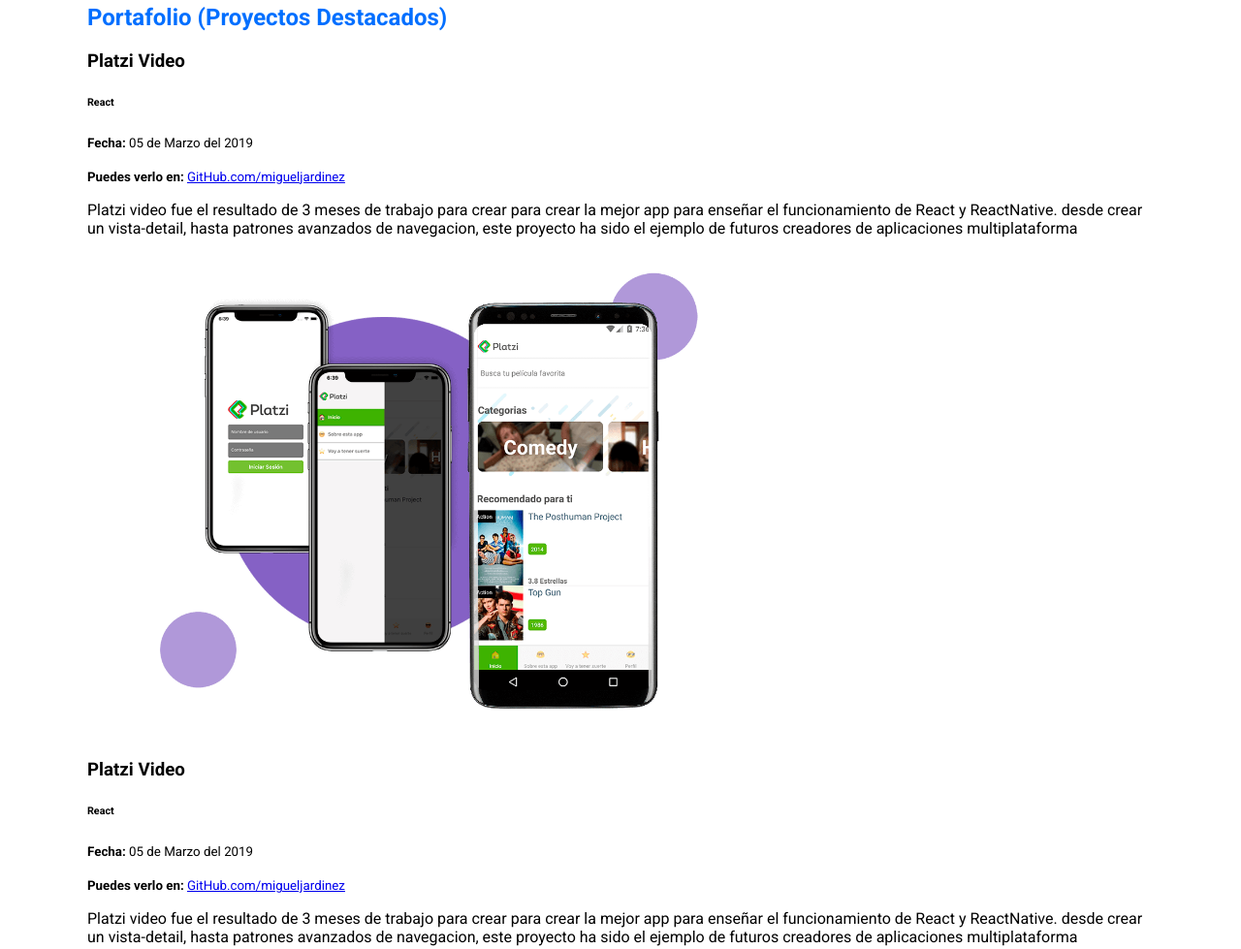
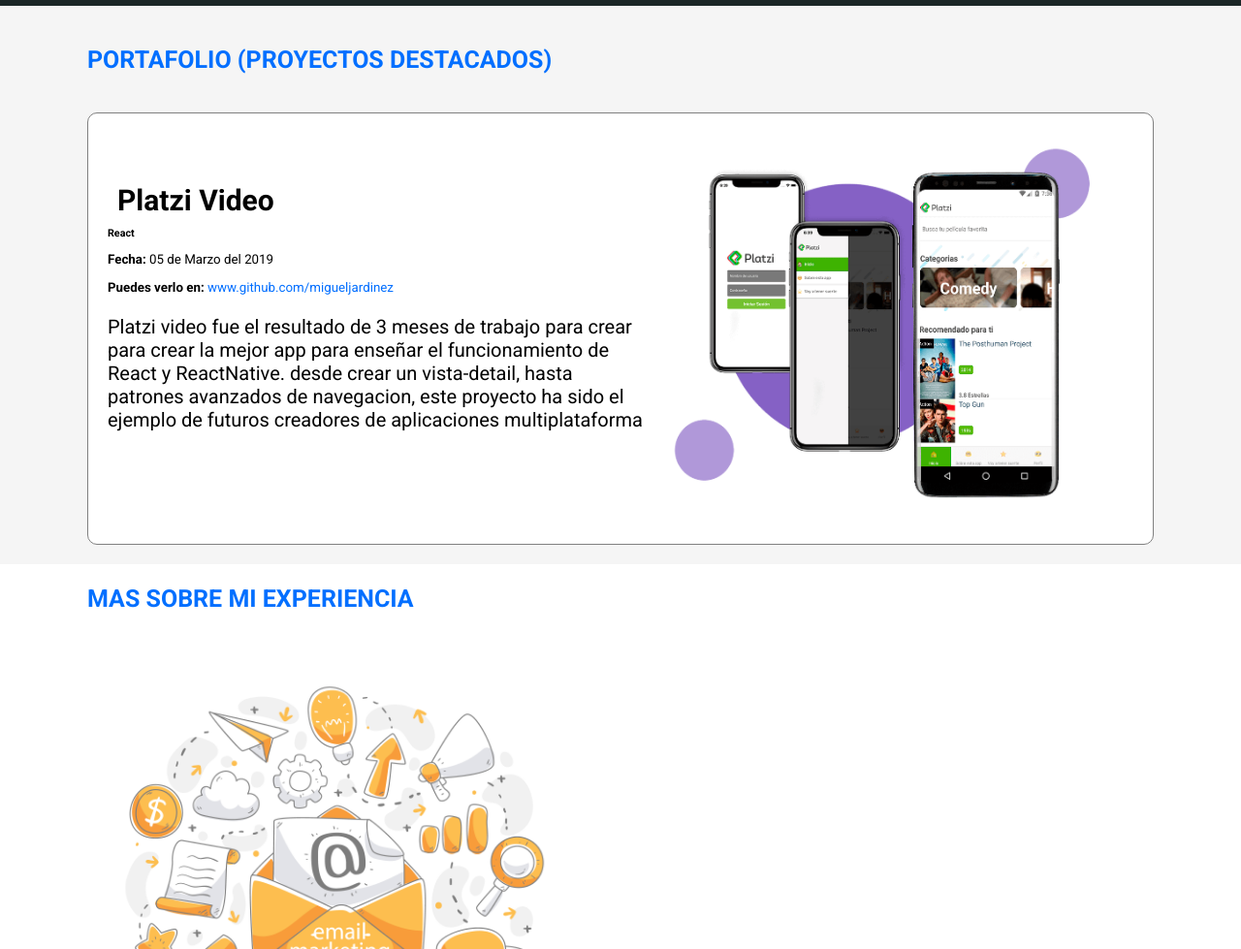
Before and after one commit to MiguelJardinez/portfolio, a plain HTML site: page index.html in a window 1280 px wide. Shown: the part 416-1395 px from the top of the page at 97% size. Drawn offline with Linux system fonts and the light colour scheme.

Commit message:
Se hacen pequeñas modificaciones al index.html y se agregaron las clases y estilos al apartado de proyectos

```diff
--- a/css/index.css
+++ b/css/index.css
@@ -24,13 +24,20 @@
 }
 
 h2{
-    text-transform: capitalize;
-    color: #026fff
+    text-transform: uppercase;
+    color: #026fff;
+    font-weight: bold;
+    font-size: 25px;
+    margin-bottom: 40px;
 }
 
 ol, li{
     list-style: none;
     margin: 0;;
+}
+
+figure{
+    margin: 0;
 }
 
 .header{
@@ -39,6 +46,7 @@
     display: flex;
     align-items: center;
     justify-content: space-between;
+    border-bottom: 1px solid rgba(0,0,0, .5);
 }
 
 .logo{
@@ -62,7 +70,7 @@
 }
 
 .hero{
-    height: 300px;
+    height: 320px;
     background-color: #1b2727;
     background-position: right;
     display: flex;
@@ -74,6 +82,49 @@
     object-fit: cover;
 }
 
+.portfolio{
+    background-color: #f5f5f5;
+    padding: 20px;
+}
+
+.project-url a{
+    text-decoration: none;
+    color: #026fff;
+}
+
+.project{
+    display: flex;
+    border: 1px solid gray;
+    border-radius: 10px;
+    padding: 20px;
+    background: white;
+    align-items: center;
+    justify-content: space-between;
+}
+
+.project-imageContainer{
+    width: 500px;
+}
+
+.project-course,
+.project-date,
+.project-url{
+    margin: 10px 0;
+}
+
+.project-description{
+    font-size: 20px;
+}
+
+.project-tittle{
+    font-size: 30px;
+    margin: 0 10px 0;
+}
+
+.project-details{
+    height: 300px;
+}
+
 .container{
     width: 1100px;
     margin: 0 auto;
--- a/index.html
+++ b/index.html
@@ -49,73 +49,27 @@
     <!-- /Hero -->
 
     <!-- Proyectos -->
-    <div class="container">
-        <h2>Portafolio (Proyectos Destacados)</h2>
-        <article>
-            <div>
-                <h3>Platzi Video</h3>
-                <h6>React</h6>
-                <p><small><strong>Fecha: </strong>05 de Marzo del 2019</small></p>
-                <p><small><strong>Puedes verlo en: </strong><a href="#">GitHub.com/migueljardinez</a></small></p>
-                <p>Platzi video fue el resultado de 3 meses de trabajo para crear
+    <section id="portfolio" class="portfolio">
+        <div class="container">
+            <h2>Portafolio (Proyectos Destacados)</h2>
+            <article class="project">
+                <div class="project-details">
+                    <h3 class="project-tittle">Platzi Video</h3>
+                    <h6 class="project-course">React</h6>
+                    <p class="project-date"><small><strong>Fecha: </strong>05 de Marzo del 2019</small></p>
+                    <p class="project-url"><small><strong>Puedes verlo en: </strong><a href="#">www.github.com/migueljardinez</a></small></p>
+                    <p class="project-description">Platzi video fue el resultado de 3 meses de trabajo para crear
                         para crear la mejor app para enseñar el funcionamiento
                         de React y ReactNative. desde crear un vista-detail, hasta patrones avanzados de navegacion,
                         este proyecto ha sido el ejemplo de futuros creadores de aplicaciones multiplataforma
-                </p>
-                <figure>
-                    <img src="./src/platzi-video.png" height="500" alt="Imagen de platzi video">
+                    </p>
+                </div>
+                <figure class="project-imageContainer">
+                    <img class="project-image" src="./src/platzi-video.png" height="400" width="500" alt="Imagen de platzi video">
                 </figure>
-            </div>
-        </article>
-        <article>
-            <div>
-                <h3>Platzi Video</h3>
-                <h6>React</h6>
-                <p><small><strong>Fecha: </strong>05 de Marzo del 2019</small></p>
-                <p><small><strong>Puedes verlo en: </strong><a href="#">GitHub.com/migueljardinez</a></small></p>
-                <p>Platzi video fue el resultado de 3 meses de trabajo para crear
-                        para crear la mejor app para enseñar el funcionamiento
-                        de React y ReactNative. desde crear un vista-detail, hasta patrones avanzados de navegacion,
-                        este proyecto ha sido el ejemplo de futuros creadores de aplicaciones multiplataforma
-                </p>
-                <figure>
-                    <img src="./src/platzi-video.png" height="500" alt="Imagen de platzi video">
-                </figure>
-            </div>
-        </article>
-        <article>
-            <div>
-                <h3>Platzi Video</h3>
-                <h6>React</h6>
-                <p><small><strong>Fecha: </strong>05 de Marzo del 2019</small></p>
-                <p><small><strong>Puedes verlo en: </strong><a href="#">GitHub.com/migueljardinez</a></small></p>
-                <p>Platzi video fue el resultado de 3 meses de trabajo para crear
-                        para crear la mejor app para enseñar el funcionamiento
-                        de React y ReactNative. desde crear un vista-detail, hasta patrones avanzados de navegacion,
-                        este proyecto ha sido el ejemplo de futuros creadores de aplicaciones multiplataforma
-                </p>
-                <figure>
-                    <img src="./src/platzi-video.png" height="500" alt="Imagen de platzi video">
-                </figure>
-            </div>
-        </article>
-        <article>
-            <div>
-                <h3>Platzi Video</h3>
-                <h6>React</h6>
-                <p><small><strong>Fecha: </strong>05 de Marzo del 2019</small></p>
-                <p><small><strong>Puedes verlo en: </strong><a href="#">GitHub.com/migueljardinez</a></small></p>
-                <p>Platzi video fue el resultado de 3 meses de trabajo para crear
-                        para crear la mejor app para enseñar el funcionamiento
-                        de React y ReactNative. desde crear un vista-detail, hasta patrones avanzados de navegacion,
-                        este proyecto ha sido el ejemplo de futuros creadores de aplicaciones multiplataforma
-                </p>
-                <figure>
-                    <img src="./src/platzi-video.png" height="500" alt="Imagen de platzi video">
-                </figure>
-            </div>
-        </article>
-    </div>
+            </article>
+        </div>
+    </section>
     <!-- /Proyectos -->
 
 
```
